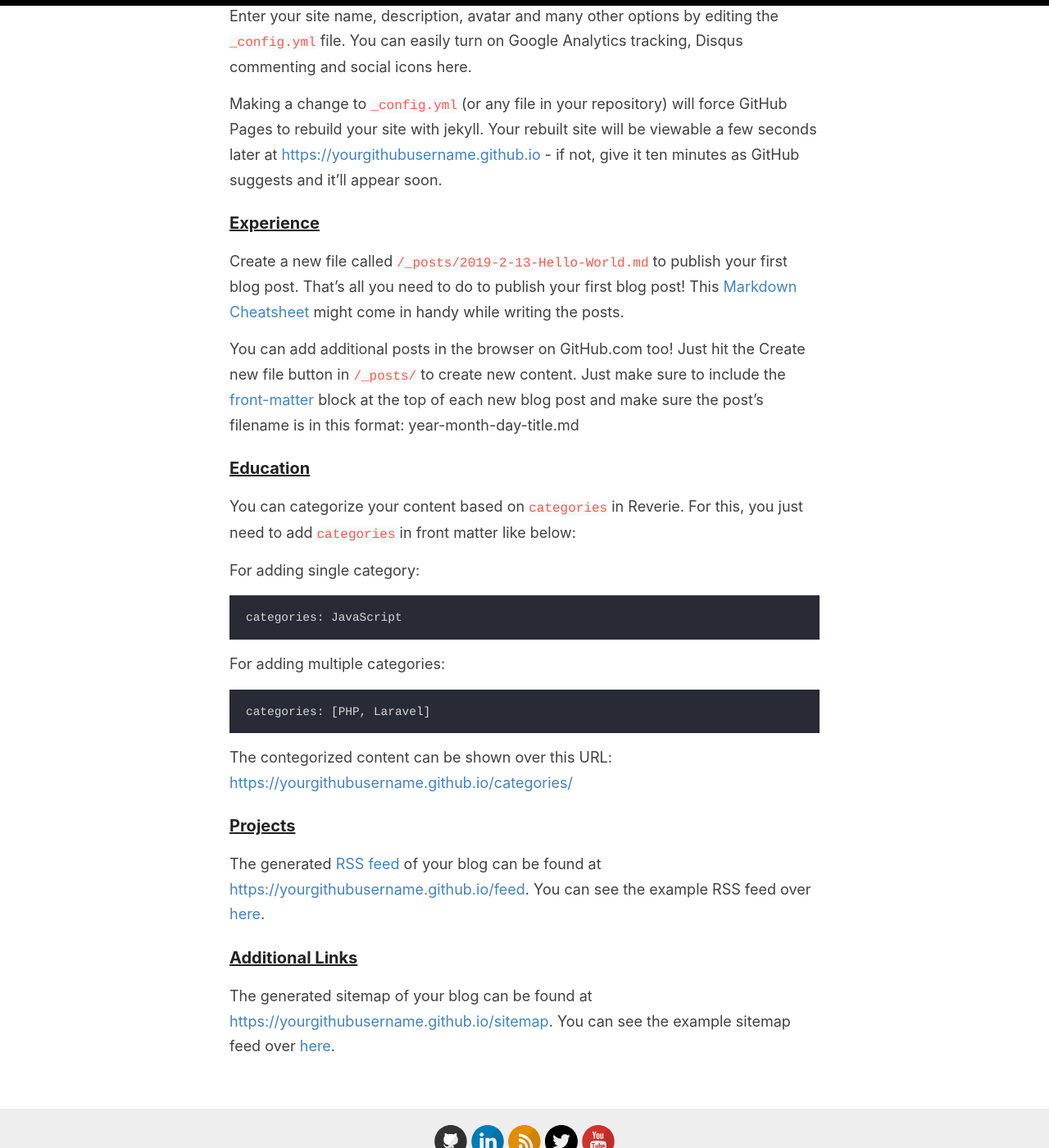
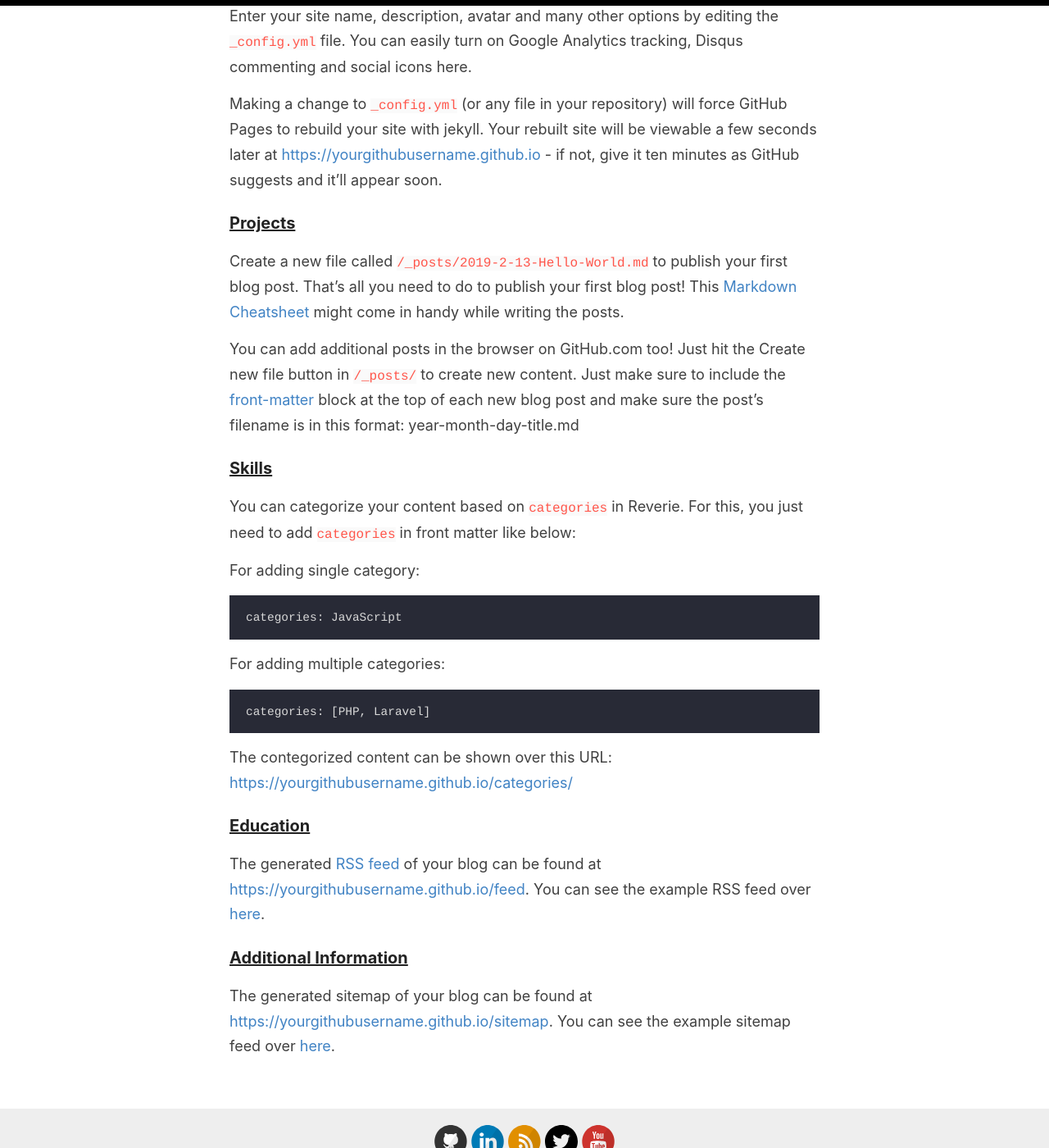
Before and after one commit to VuthySruy/VuthySruy.github.io, a Jekyll site: the page built from _pages/getting-started.md, in a window 1280 px wide and 1400 px high, scrolled down 519 px. Shown: the whole window at 82% size. Built offline with Jekyll 4.4.1, drawn with Linux system fonts in a browser that asks for light colours.

Commit message:
Update getting-started.md

```diff
--- a/_pages/getting-started.md
+++ b/_pages/getting-started.md
@@ -12,19 +12,19 @@ Alternatively, you can use [Use this template](https://github.com/amitmerchant19
 
 Your Jekyll blog will often be viewable immediately at <https://yourgithubusername.github.io> (if it's not, you can often force it to build by completing step 2)
 
-<h3 style="text-align: left;"><u>Expertise</u></h3>
+<h3 style="text-align: left;"><u>Experience</u></h3>
 
 Enter your site name, description, avatar and many other options by editing the `_config.yml` file. You can easily turn on Google Analytics tracking, Disqus commenting and social icons here.
 
 Making a change to `_config.yml` (or any file in your repository) will force GitHub Pages to rebuild your site with jekyll. Your rebuilt site will be viewable a few seconds later at <https://yourgithubusername.github.io> - if not, give it ten minutes as GitHub suggests and it'll appear soon.
 
-<h3 style="text-align: left;"><u>Experience</u></h3>
+<h3 style="text-align: left;"><u>Projects</u></h3>
 
 Create a new file called `/_posts/2019-2-13-Hello-World.md` to publish your first blog post. That's all you need to do to publish your first blog post! This [Markdown Cheatsheet](https://github.com/adam-p/markdown-here/wiki/Markdown-Cheatsheet) might come in handy while writing the posts.
 
 > You can add additional posts in the browser on GitHub.com too! Just hit the <kbd>Create new file</kbd> button in `/_posts/` to create new content. Just make sure to include the [front-matter](http://jekyllrb.com/docs/frontmatter/) block at the top of each new blog post and make sure the post's filename is in this format: year-month-day-title.md
 
-<h3 style="text-align: left;"><u>Education</u></h3>
+<h3 style="text-align: left;"><u>Skills</u></h3>
 
 You can categorize your content based on `categories` in Reverie. For this, you just need to add `categories` in front matter like below:
 
@@ -42,10 +42,10 @@ categories: [PHP, Laravel]
 
 The contegorized content can be shown over this URL: <https://yourgithubusername.github.io/categories/>
 
-<h3 style="text-align: left;"><u>Projects</u></h3>
+<h3 style="text-align: left;"><u>Education</u></h3>
 
 The generated [RSS feed](https://en.wikipedia.org/wiki/RSS) of your blog can be found at <https://yourgithubusername.github.io/feed>. You can see the example RSS feed over [here](https://www.amitmerchant.com/reverie/feed).
 
-<h3 style="text-align: left;"><u>Additional Links</u></h3>
+<h3 style="text-align: left;"><u>Additional Information</u></h3>
 
 The generated sitemap of your blog can be found at <https://yourgithubusername.github.io/sitemap>. You can see the example sitemap feed over [here](https://www.amitmerchant.com/reverie/sitemap).
```
